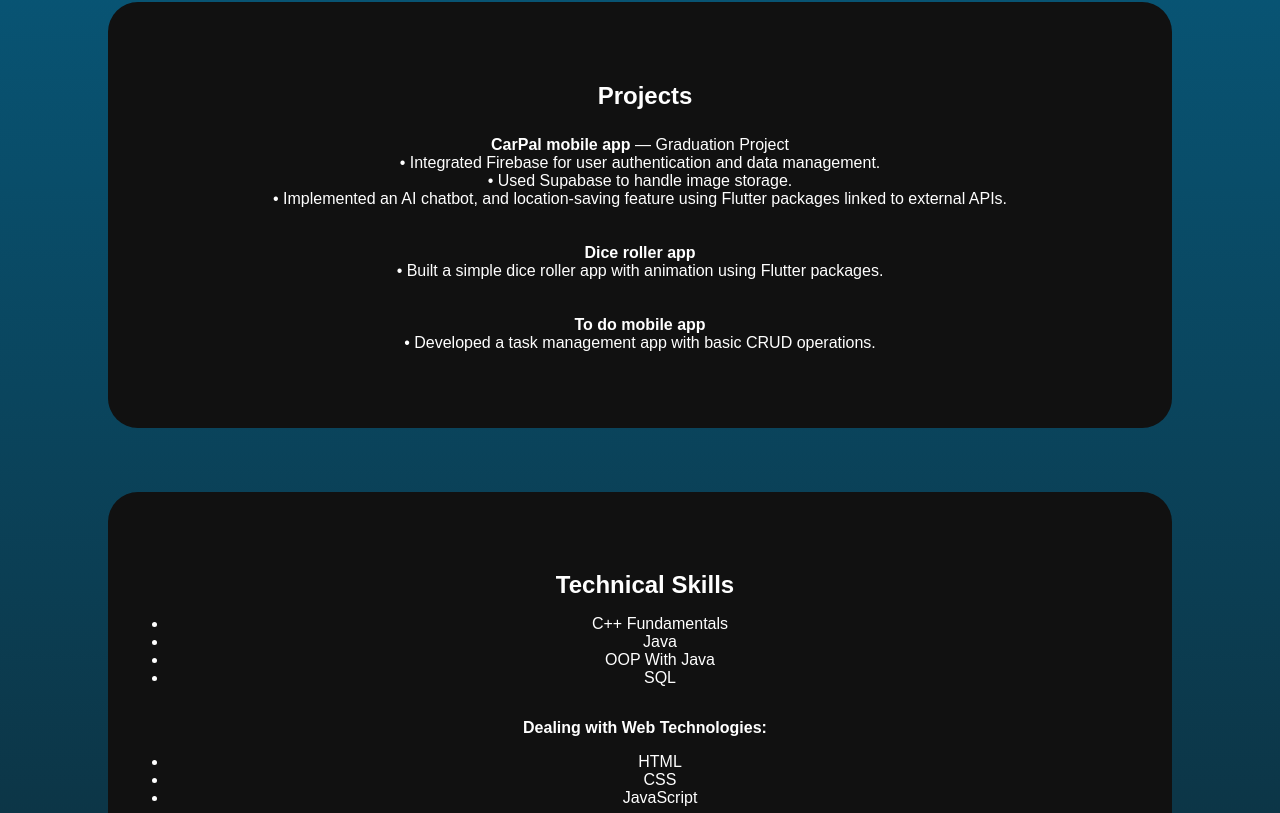
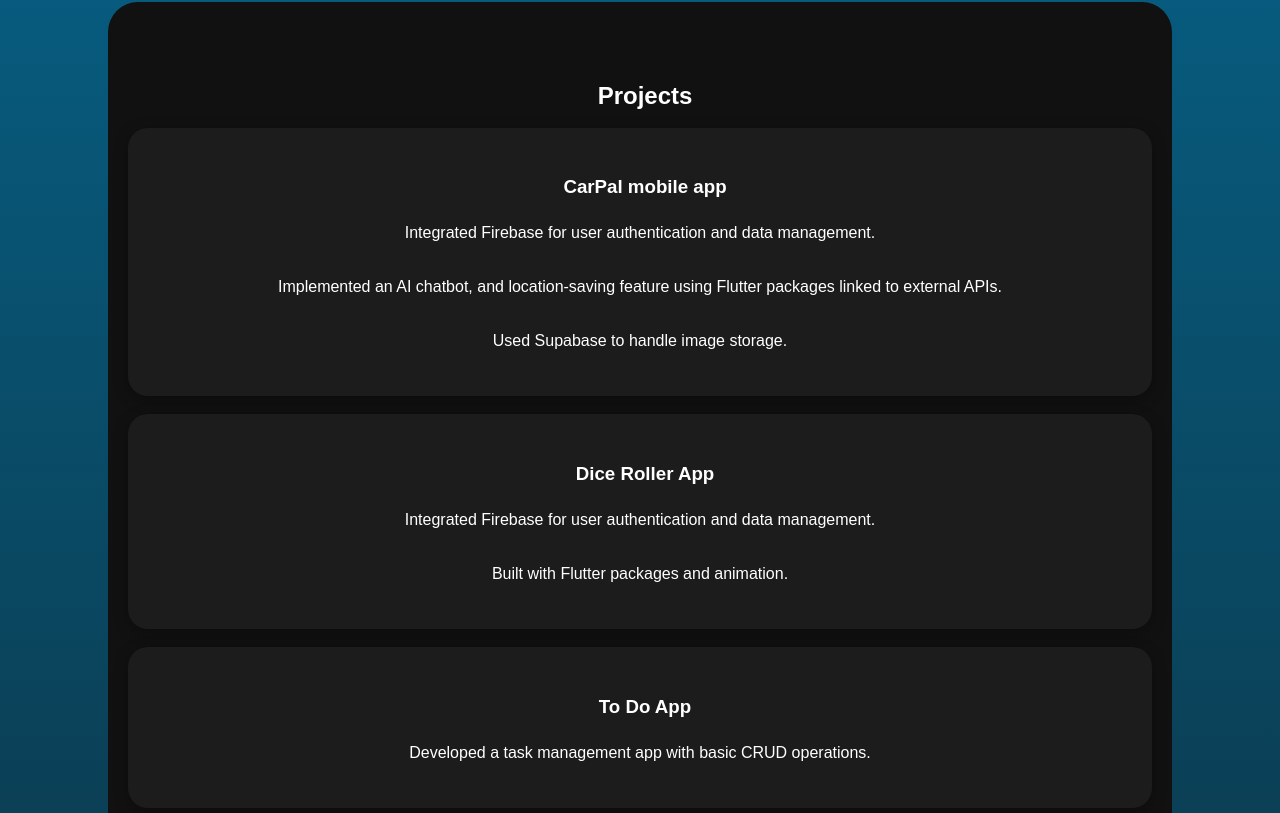
Before and after one commit to MostafaM117/Portfolio, a plain HTML site: page index.html in a window 1280 px wide. Shown: the part 1627-2440 px from the top of the page. Drawn offline with Linux system fonts and the light colour scheme.

Commit message:
Projects cards

```diff
--- a/index.html
+++ b/index.html
@@ -65,27 +65,24 @@
   </section>
   <section id="projects">
     <h2>Projects</h2>
-    <p>
-      <b>CarPal mobile app</b> — Graduation Project
-      <br>
-      •	Integrated Firebase for user authentication and data management.
-      <br>
-      •	Used Supabase to handle image storage.
-      <br>
-      •	Implemented an AI chatbot, and location-saving feature using Flutter packages linked to external APIs.
-    </p>
-    <p>
-      <b>Dice roller app</b>
-      <br>
-      •	Built a simple dice roller app with animation using Flutter packages.
-      <br>
-    </p>
-    <p>
-      <b>To do mobile app</b>
-      <br>
-      •	Developed a task management app with basic CRUD operations.
-      <br>
-    </p>
+    <br>
+    <div class="card">
+      <h3>CarPal mobile app</h3>
+      <p>Integrated Firebase for user authentication and data management.</p>
+      <p>Implemented an AI chatbot, and location-saving feature using Flutter packages linked to external APIs.</p>
+      <p>Used Supabase to handle image storage.</p>
+    </div>
+    <br>
+      <div class="card">
+      <h3>Dice Roller App</h3>
+      <p>Integrated Firebase for user authentication and data management.</p>
+      <p>Built with Flutter packages and animation.</p>
+    </div>
+    <br>
+      <div class="card">
+      <h3>To Do App</h3>
+      <p>Developed a task management app with basic CRUD operations.</p>
+    </div>
   </section>
   <section id="skills">
     <h2>Technical Skills</h2>
--- a/style.css
+++ b/style.css
@@ -60,7 +60,6 @@ section{
   background-color: #ddd;
   border-radius: 30px;
 }
-
 .hero-bottom p{
   font-size: 1.2rem;
 }
@@ -81,6 +80,7 @@ section{
   border-radius: 30px;
   object-fit: cover;
 }
+/*section is repeated */
 .section{
   background-color: white;
   border-radius: 30px;
@@ -143,6 +143,30 @@ h1, h2, h3, h4, h5, h6{
   cursor: pointer;
   transition: 0.3s;
 }
+.carousel {
+  display: flex;
+  overflow-x: auto;
+  scroll-snap-type: x mandatory;
+  gap: 20px;
+  padding: 20px;
+}
+.carousel::-webkit-scrollbar {
+  display: none; /* Hide scrollbar */
+}
+.card {
+  flex: 0 0 80%; /* Each card takes 80% of width */
+  background: #1c1c1c;
+  color: white;
+  padding: 20px;
+  border-radius: 20px;
+  scroll-snap-align: center;
+  box-shadow: 0px 4px 15px rgba(0,0,0,0.3);
+  transition: transform 0.3s;
+}
+
+.card:hover {
+  transform: scale(1.05);
+}
 footer{
   text-align: center;
   padding: 5px;
```
